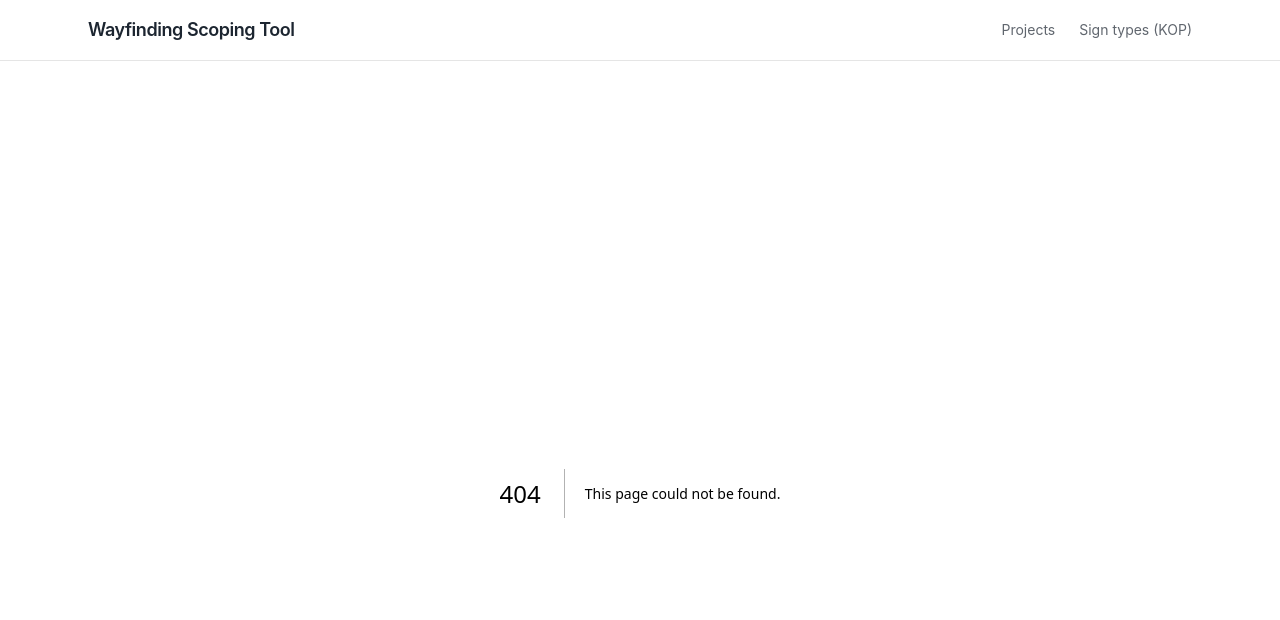
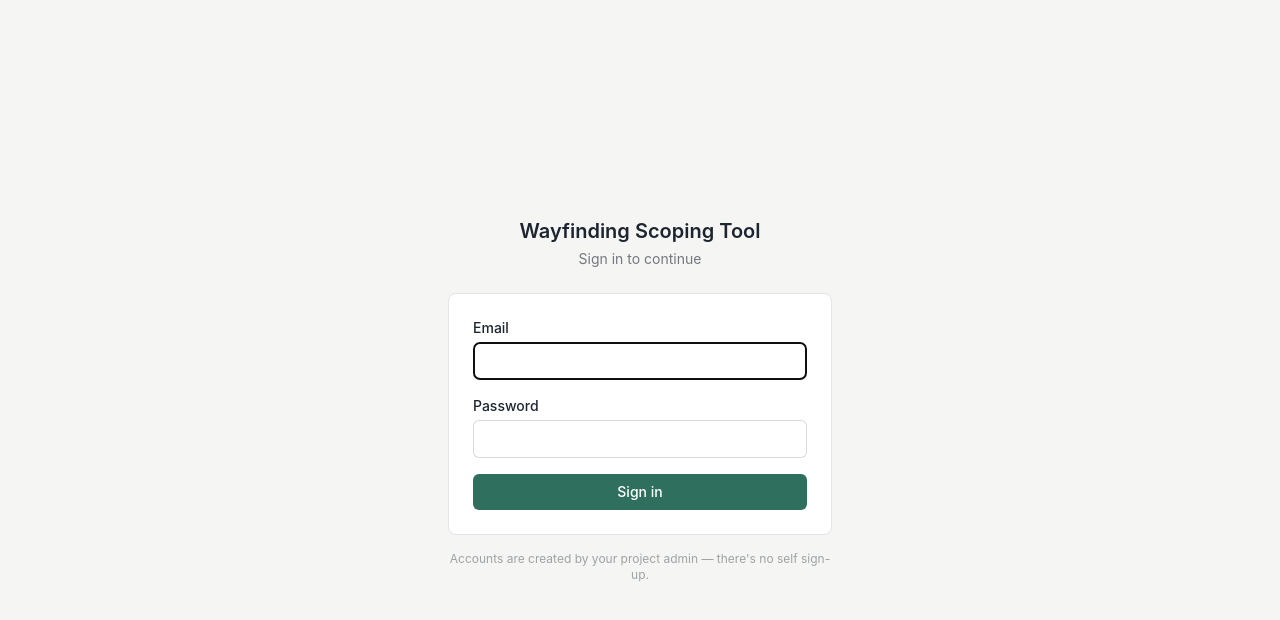
Before and after one commit to wfelinto/Wayfinding-System---Plans, a Next.js app: page /login in a window 1280 px wide. Before the commit this address had no page. Shown: the top 620 px of the page. Built offline with nearby package versions, Linux system fonts and the light colour scheme; no server answers.

Commit message:
Add files via upload

```diff
--- a/app/layout.js
+++ b/app/layout.js
@@ -1,4 +1,5 @@
 import "./globals.css";
+import AuthGuard from "@/components/AuthGuard";
 
 export const metadata = {
   title: "Wayfinding Scoping Tool",
@@ -9,20 +10,7 @@ export default function RootLayout({ children }) {
   return (
     <html lang="en">
       <body>
-        <div className="min-h-screen flex flex-col">
-          <header className="border-b border-black/10 bg-white">
-            <div className="max-w-6xl mx-auto px-6 py-4 flex items-center justify-between">
-              <a href="/" className="font-semibold text-lg tracking-tight text-ink">
-                Wayfinding Scoping Tool
-              </a>
-              <nav className="flex gap-6 text-sm text-ink/70">
-                <a href="/" className="hover:text-ink">Projects</a>
-                <a href="/kop" className="hover:text-ink">Sign types (KOP)</a>
-              </nav>
-            </div>
-          </header>
-          <main className="flex-1 max-w-6xl w-full mx-auto px-6 py-8">{children}</main>
-        </div>
+        <AuthGuard>{children}</AuthGuard>
       </body>
     </html>
   );
--- /dev/null
+++ b/app/login/page.js
@@ -0,0 +1,71 @@
+"use client";
+
+import { useState } from "react";
+import { useRouter } from "next/navigation";
+import { supabase } from "@/lib/supabaseClient";
+
+export default function LoginPage() {
+  const router = useRouter();
+  const [email, setEmail] = useState("");
+  const [password, setPassword] = useState("");
+  const [error, setError] = useState(null);
+  const [loading, setLoading] = useState(false);
+
+  async function handleSubmit(e) {
+    e.preventDefault();
+    setLoading(true);
+    setError(null);
+    const { error } = await supabase.auth.signInWithPassword({ email, password });
+    setLoading(false);
+    if (error) {
+      setError(error.message);
+      return;
+    }
+    router.replace("/");
+  }
+
+  return (
+    <div className="min-h-screen flex items-center justify-center bg-[#f5f6f4] px-4">
+      <div className="w-full max-w-sm">
+        <h1 className="text-xl font-semibold text-ink mb-1 text-center">Wayfinding Scoping Tool</h1>
+        <p className="text-ink/60 text-sm mb-6 text-center">Sign in to continue</p>
+        <form onSubmit={handleSubmit} className="bg-white border border-black/10 rounded-lg p-6 space-y-4">
+          <div>
+            <label className="block text-sm font-medium text-ink mb-1">Email</label>
+            <input
+              type="email"
+              required
+              autoFocus
+              value={email}
+              onChange={(e) => setEmail(e.target.value)}
+              className="w-full border border-black/15 rounded-md px-3 py-2 text-sm"
+            />
+          </div>
+          <div>
+            <label className="block text-sm font-medium text-ink mb-1">Password</label>
+            <input
+              type="password"
+              required
+              value={password}
+              onChange={(e) => setPassword(e.target.value)}
+              className="w-full border border-black/15 rounded-md px-3 py-2 text-sm"
+            />
+          </div>
+          {error && (
+            <p className="text-red-700 bg-red-50 border border-red-200 rounded-md p-3 text-sm">{error}</p>
+          )}
+          <button
+            type="submit"
+            disabled={loading}
+            className="w-full bg-accent text-white px-4 py-2 rounded-md text-sm font-medium hover:opacity-90 disabled:opacity-50"
+          >
+            {loading ? "Signing in..." : "Sign in"}
+          </button>
+        </form>
+        <p className="text-xs text-ink/40 text-center mt-4">
+          Accounts are created by your project admin — there's no self sign-up.
+        </p>
+      </div>
+    </div>
+  );
+}
--- /dev/null
+++ b/components/AuthGuard.js
@@ -0,0 +1,76 @@
+"use client";
+
+import { useEffect, useState } from "react";
+import { usePathname, useRouter } from "next/navigation";
+import { supabase } from "@/lib/supabaseClient";
+
+export default function AuthGuard({ children }) {
+  const pathname = usePathname();
+  const router = useRouter();
+  const [checked, setChecked] = useState(false);
+  const [session, setSession] = useState(null);
+
+  useEffect(() => {
+    let mounted = true;
+
+    supabase.auth.getSession().then(({ data }) => {
+      if (!mounted) return;
+      setSession(data.session);
+      setChecked(true);
+    });
+
+    const { data: listener } = supabase.auth.onAuthStateChange((_event, newSession) => {
+      setSession(newSession);
+    });
+
+    return () => {
+      mounted = false;
+      listener.subscription.unsubscribe();
+    };
+  }, []);
+
+  useEffect(() => {
+    if (!checked) return;
+    if (!session && pathname !== "/login") {
+      router.replace("/login");
+    } else if (session && pathname === "/login") {
+      router.replace("/");
+    }
+  }, [checked, session, pathname, router]);
+
+  async function handleLogout() {
+    await supabase.auth.signOut();
+    router.replace("/login");
+  }
+
+  // The login page renders its own full-page layout, with no app shell.
+  if (pathname === "/login") {
+    return children;
+  }
+
+  if (!checked || !session) {
+    return <div className="min-h-screen flex items-center justify-center text-ink/50">Loading...</div>;
+  }
+
+  return (
+    <div className="min-h-screen flex flex-col">
+      <header className="border-b border-black/10 bg-white">
+        <div className="max-w-6xl mx-auto px-6 py-4 flex items-center justify-between">
+          <a href="/" className="font-semibold text-lg tracking-tight text-ink">
+            Wayfinding Scoping Tool
+          </a>
+          <nav className="flex items-center gap-6 text-sm text-ink/70">
+            <a href="/" className="hover:text-ink">Projects</a>
+            <a href="/kop" className="hover:text-ink">Sign types (KOP)</a>
+            <span className="text-ink/30">|</span>
+            <span className="text-ink/50 hidden sm:inline">{session.user.email}</span>
+            <button onClick={handleLogout} className="hover:text-ink">
+              Log out
+            </button>
+          </nav>
+        </div>
+      </header>
+      <main className="flex-1 max-w-6xl w-full mx-auto px-6 py-8">{children}</main>
+    </div>
+  );
+}
```
Also changed, not shown: 1 other file (tests, documents, lock files or other folders).
